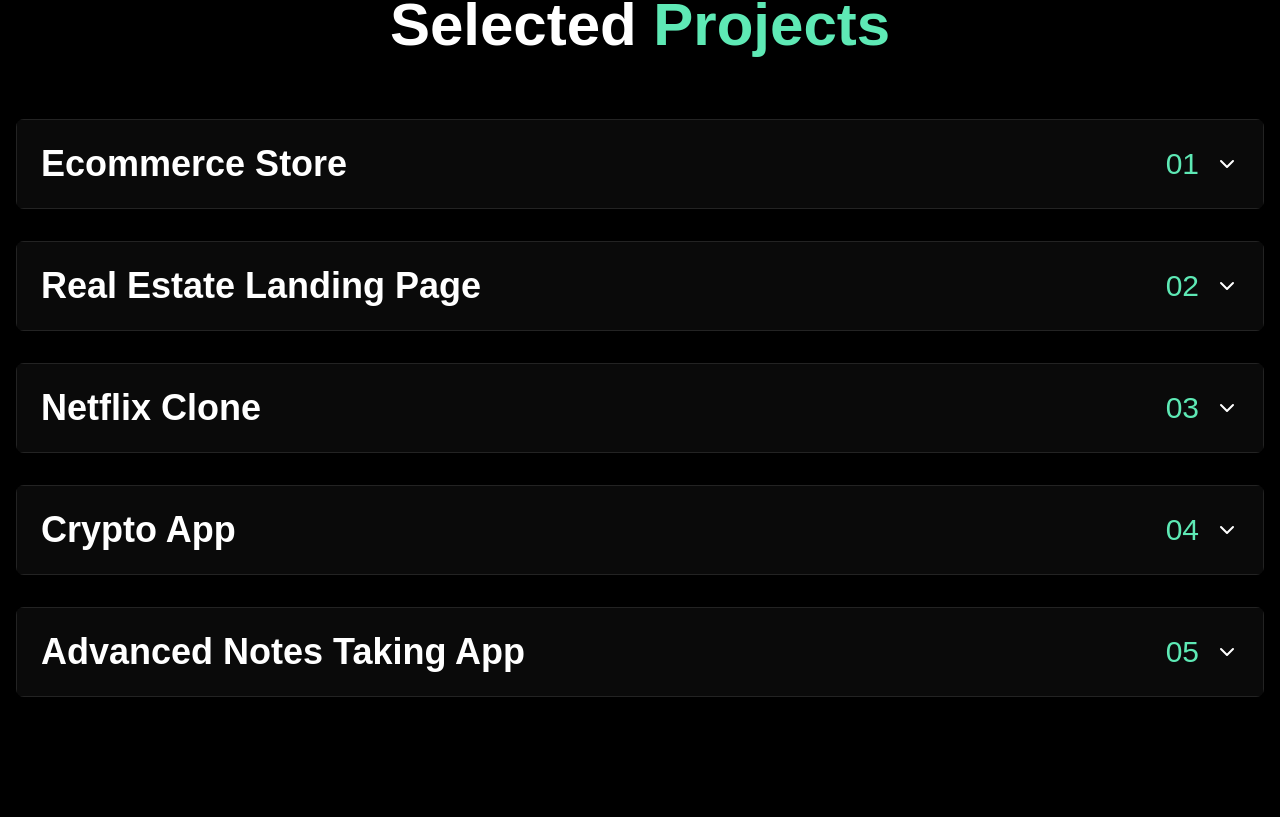
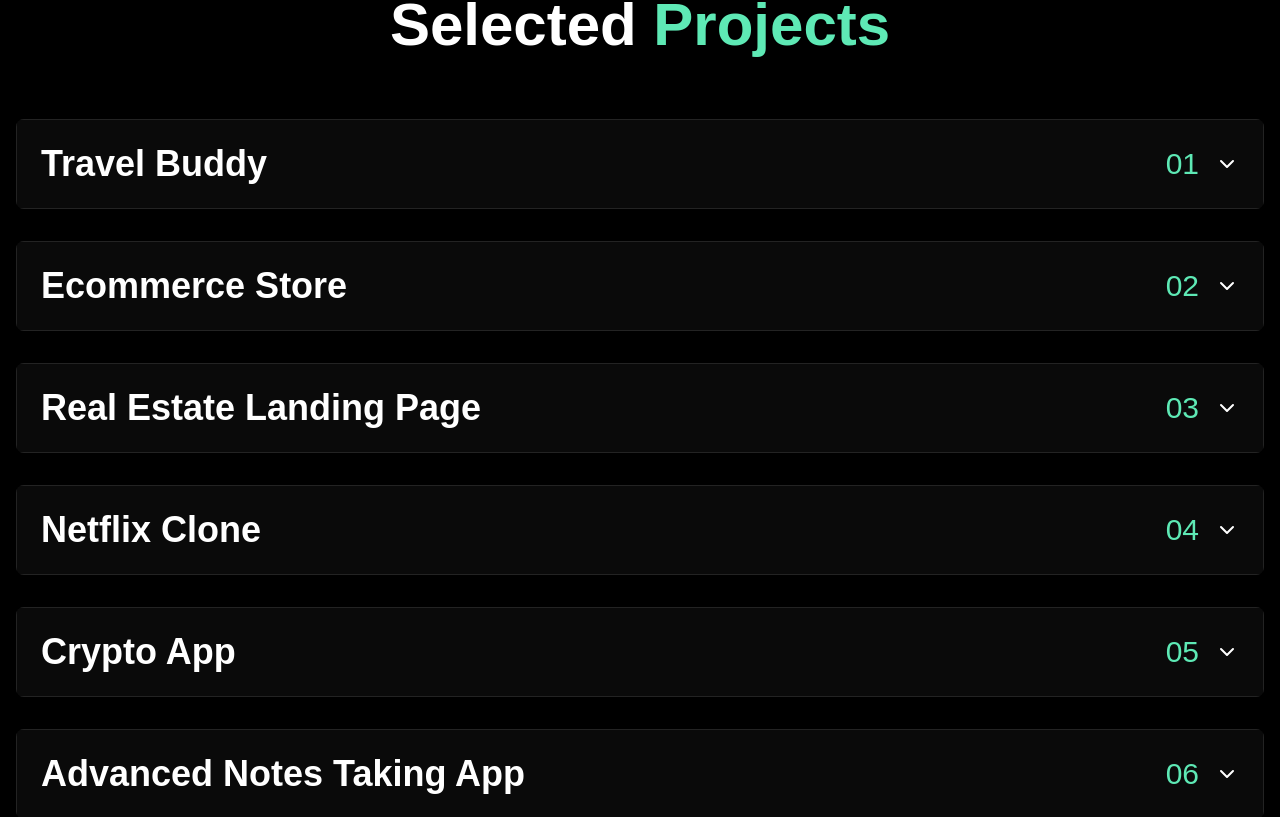
Before and after one commit to Ebunx/My-Portfolio, a Next.js app: page / in a window 1280 px wide. Shown: the part 1983-2800 px from the top of the page. Built offline with nearby package versions, Linux system fonts and the light colour scheme.

Commit message:
travel buddy added

```diff
--- a/src/Portfolio/page.jsx
+++ b/src/Portfolio/page.jsx
@@ -26,6 +26,15 @@
   //   src: "proj1.jpg",
   //   type:"fullstack"
   // },
+  {
+    title:"Travel  Buddy",
+    desc: "Travel Buddy is a full-stack travel companion web application designed to help users discover new destinations, plan personalized trips, and track visited locations",
+    devstack: "React, Tailwind, MongoDB, Express, Nodejs",
+    link: "https://travelbuddy-mauve.vercel.app/",
+    git:"https://github.com/ReactLlord/Travelbuddy",
+    src: "/travelbuddy.png",
+    type:"FullStack"
+  },
   {
     title:"Ecommerce Store",
     desc: "A fully responsive, feature-rich eCommerce platform built with React and Tailwind CSS. This project showcases dynamic, user-friendly shopping experiences, from browsing products to completing purchases.",
--- a/src/app/Hero/Hero.jsx
+++ b/src/app/Hero/Hero.jsx
@@ -88,7 +88,7 @@
           </motion.div>
 
 
-            <div className="flex gap-4 justify-center">
+            {/* <div className="flex gap-4 justify-center">
 
             <a className="cursor-pointer px-6 py-3 bg-green-500 rounded-full font-medium hover:bg-sky-600 transition-colors"    href="#contact"   target="_blank"
             rel="noopener noreferrer">
@@ -105,7 +105,8 @@
                 View Work
               </div>
               </a>
-            </div>
+            </div> */}
+
           </div>
         </div>
 
```
Also changed, not shown: public/travelbuddy.png (added).
